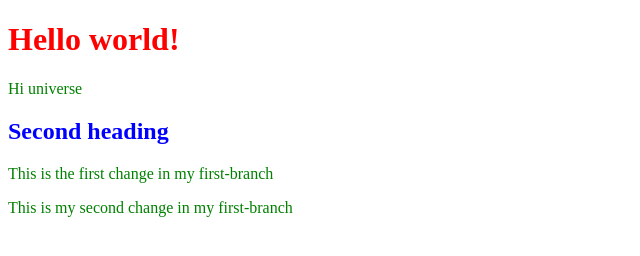
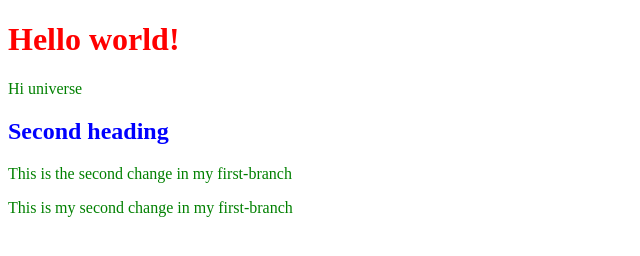
Before and after one commit to Rosa-B/web-project, a plain HTML site: page index.html in a window 1280 px wide. Shown: the full height of the page, 0-640 px from the left. Drawn offline with Linux system fonts and the light colour scheme.

Commit message:
Adding deliberate merge error

```diff
--- a/index.html
+++ b/index.html
@@ -13,7 +13,7 @@
     <h2>Second heading</h2>
   </div>
 </div>
-<p>This is the first change in my first-branch</p>
+<p>This is the second change in my first-branch</p>
 <div>
   <p>This is my second change in my first-branch</p>
 </div>
```
